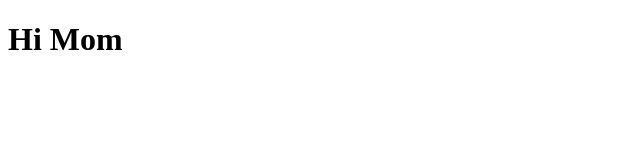
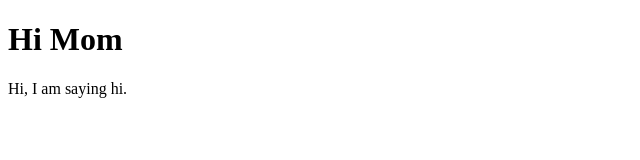
Before and after one commit to shannonjen/galvanize, a plain HTML site: page index.html in a window 1280 px wide. Shown: the whole page, without its empty margins (0-640 px from the left). Drawn offline with Linux system fonts and the light colour scheme.

Commit message:
Add greteing

```diff
--- a/index.html
+++ b/index.html
@@ -9,6 +9,7 @@
 </head>
 <body>
   <h1>Hi Mom</h1>
+  <p>Hi, I am saying hi.</p>
 
 </body>
 </html>
```
